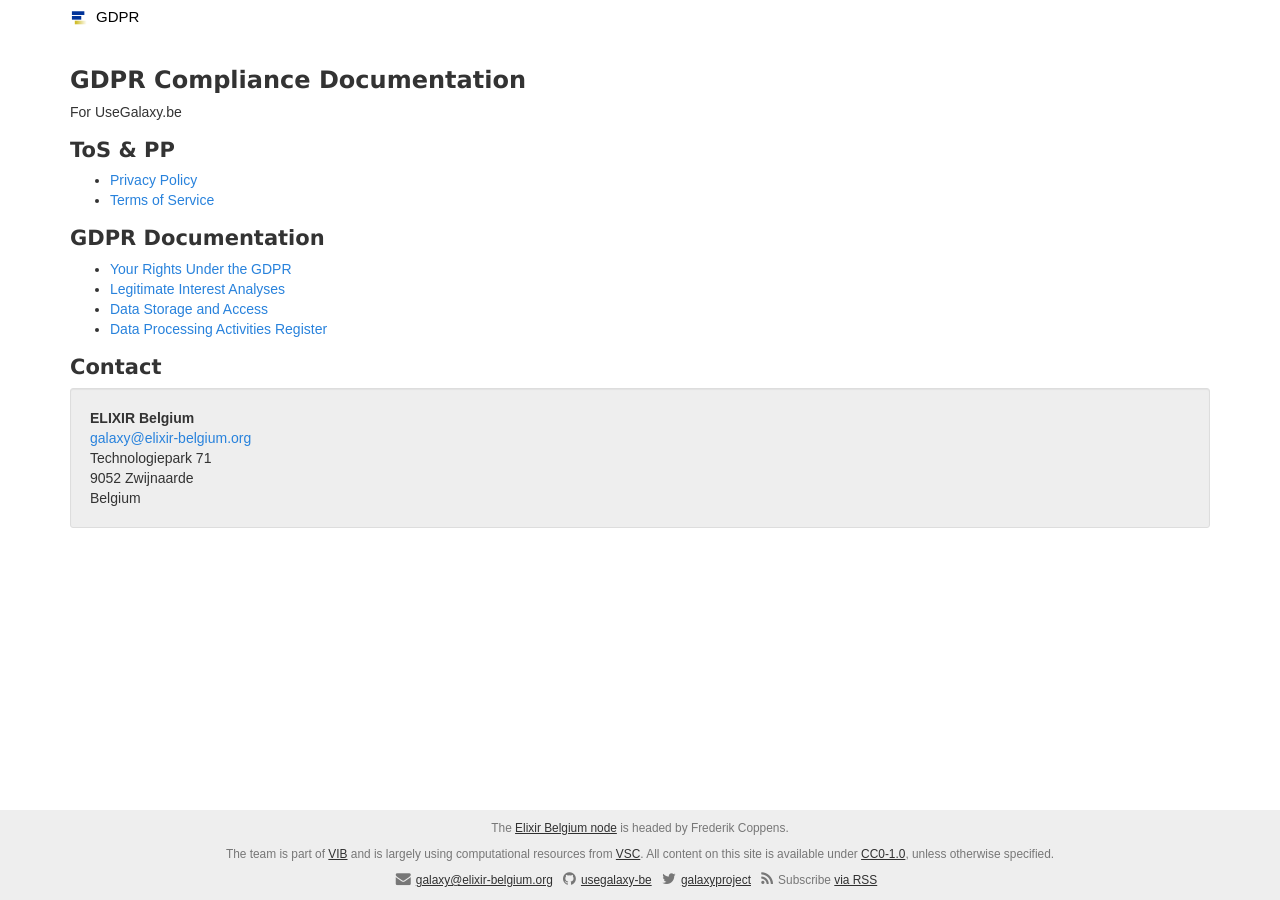
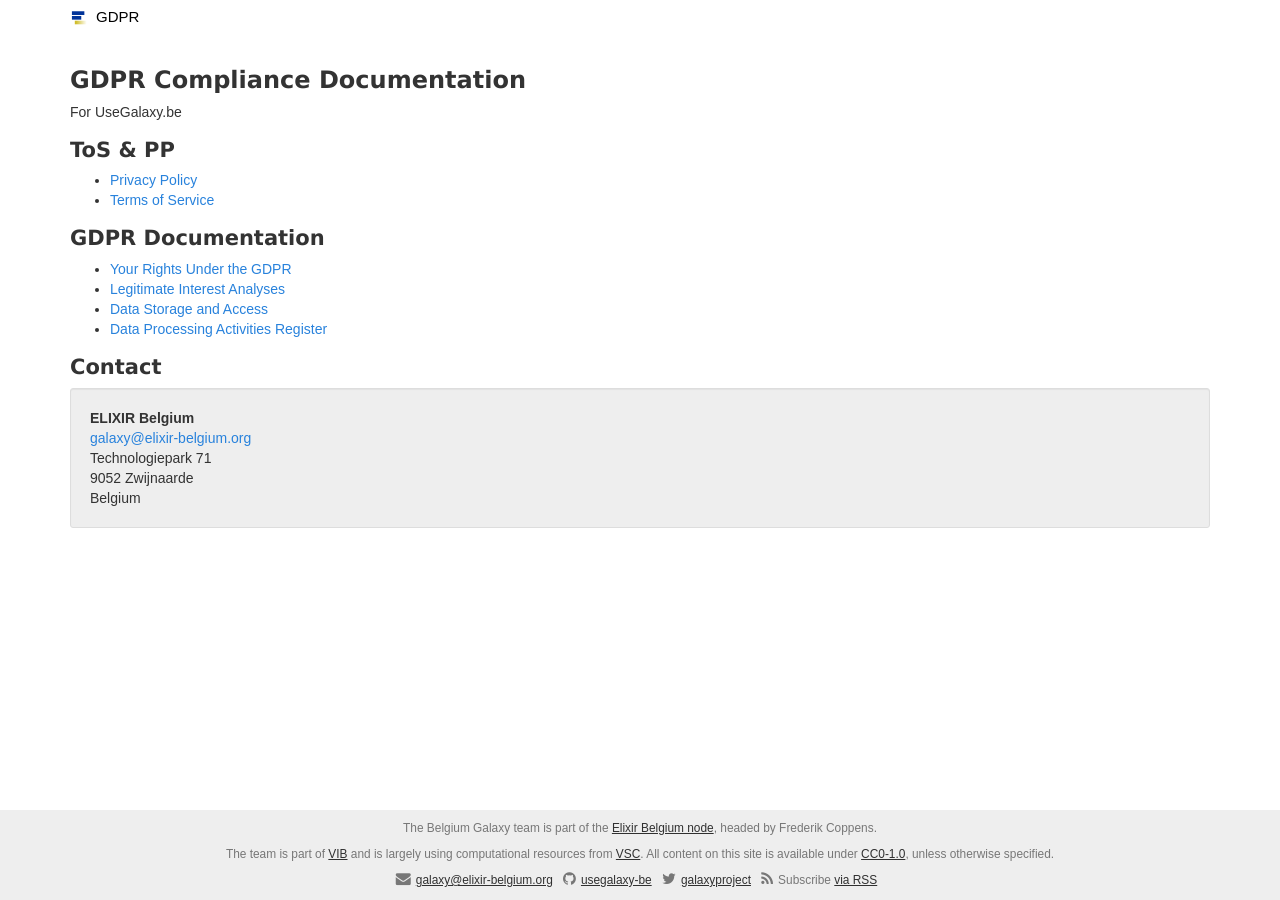
Before and after one commit to usegalaxy-be/gdpr, a Jekyll site: the page built from index.md, in a window 1280 px wide. Built offline with Jekyll 4.4.1, drawn with Linux system fonts in a browser that asks for light colours; nearby versions of some CDN libraries.

Commit message:
edit team

```diff
--- a/_includes/footer.html
+++ b/_includes/footer.html
@@ -2,7 +2,7 @@
     <div class="container">
         <div class="row">
             <div class="col-lg-12" style="text-align:center">
-                <p>The <a href="https://www.elixir-belgium.org/">Elixir Belgium node</a> is headed by Frederik Coppens.</p>
+                <p>The Belgium Galaxy team is part of the <a href="https://www.elixir-belgium.org/">Elixir Belgium node</a>, headed by Frederik Coppens.</p>
                 <p>The team is part of <a href="https://www.vib.be">VIB</a> and is largely using computational resources from <a href="https://www.vscentrum.be/">VSC</a>.
                   All content on this site is available under <a href="https://creativecommons.org/share-your-work/public-domain/cc0/">CC0-1.0</a>, unless otherwise specified.
                 </p>
```
